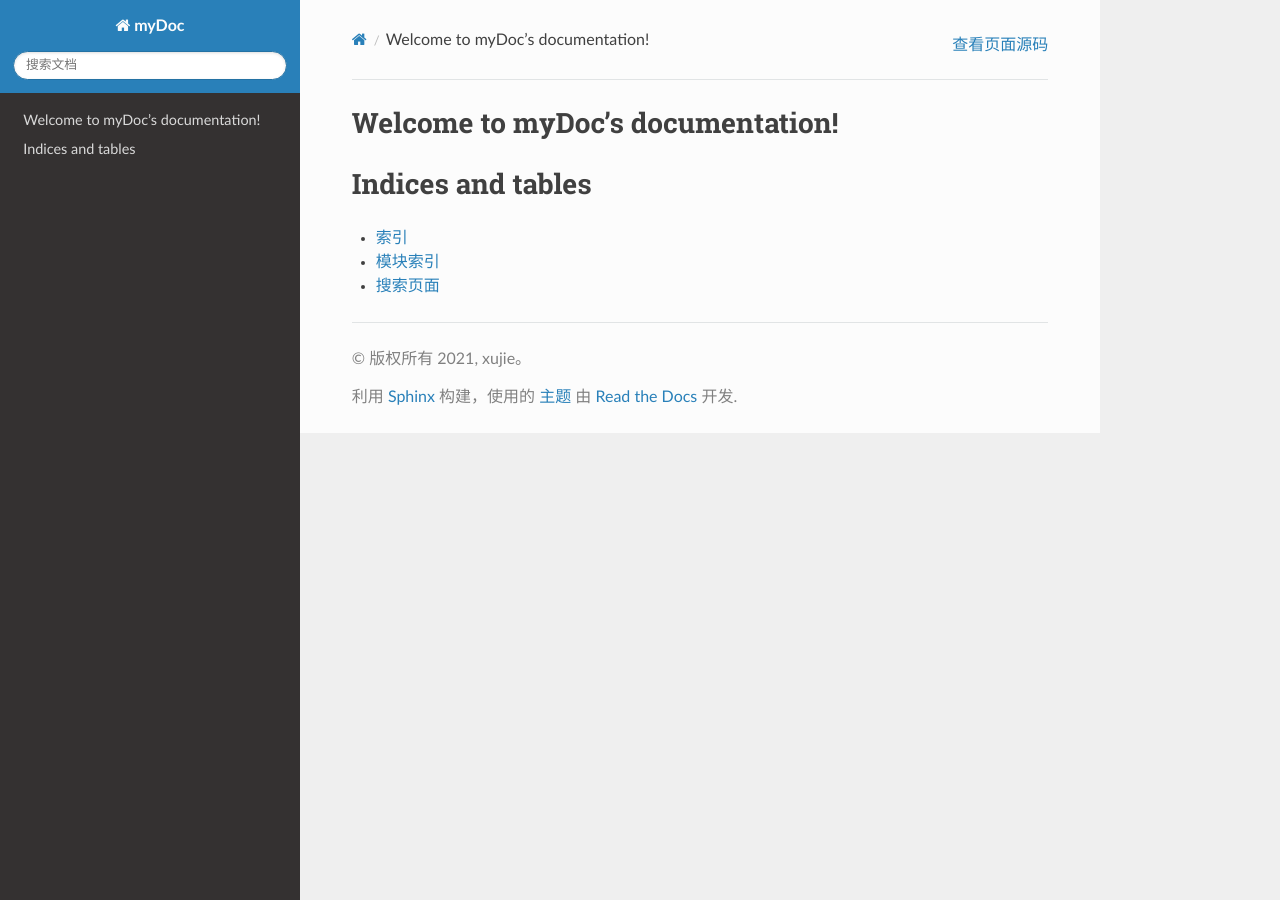
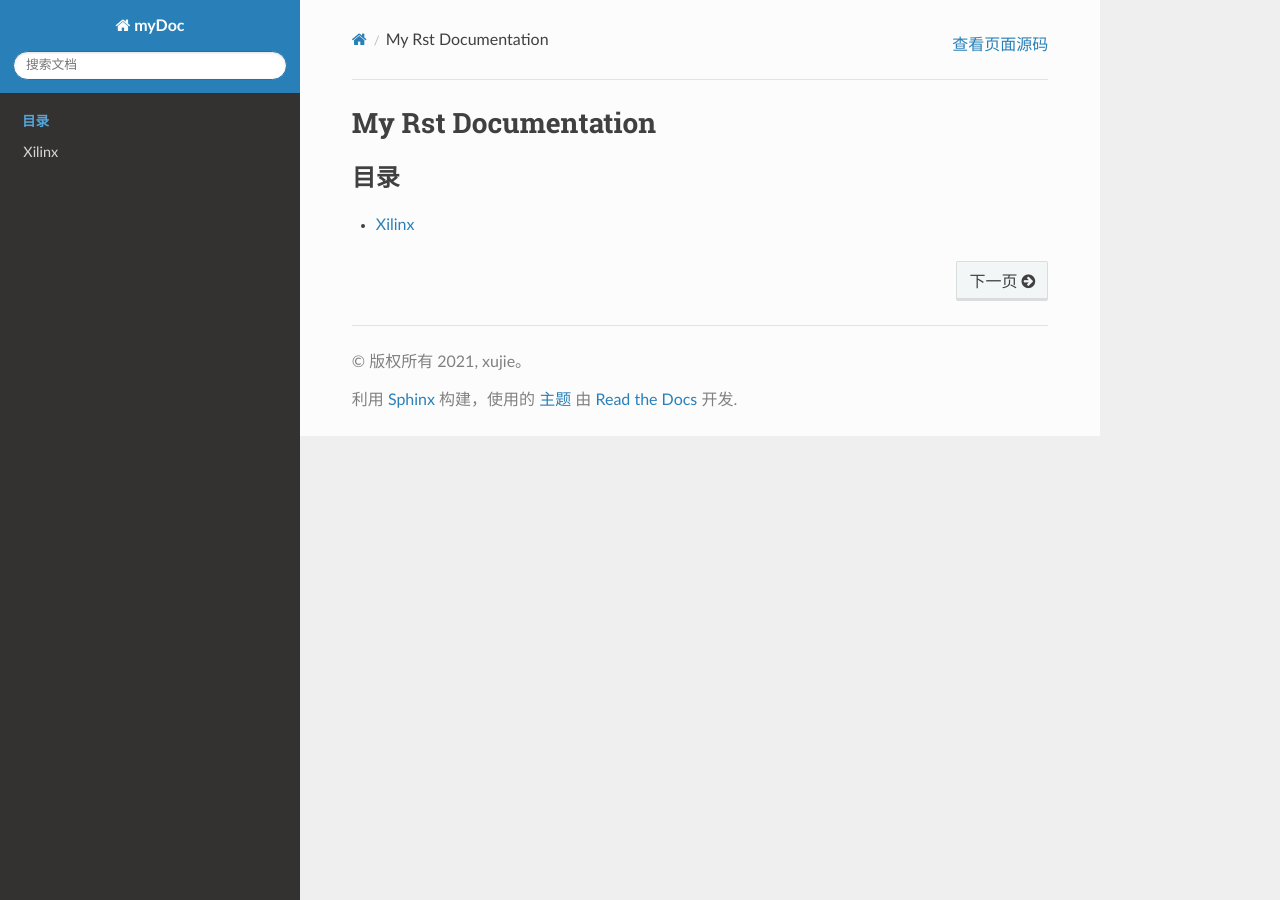
Before and after one commit to jiexuwow/myRstDoc, a Sphinx documentation site: the page built from source/index.rst, in a window 1280 px wide. Built offline with Sphinx 7.4.7 and the Read the Docs theme 2.0.0, drawn with Linux system fonts in a browser that asks for light colours.

Commit message:
add UG585

```diff
--- a/source/index.rst
+++ b/source/index.rst
@@ -3,18 +3,11 @@
    You can adapt this file completely to your liking, but it should at least
    contain the root `toctree` directive.
 
-Welcome to myDoc's documentation!
+My Rst Documentation
 =================================
 
 .. toctree::
-   :maxdepth: 2
-   :caption: Contents:
+   :maxdepth: 1
+   :caption: 目录
 
-
-
-Indices and tables
-==================
-
-* :ref:`genindex`
-* :ref:`modindex`
-* :ref:`search`
+   Xilinx
```
Also changed, not shown: source/Xilinx.rst (added, +13 -0 lines), source/Xilinx/UG585.rst (added, +31 -0 lines).
